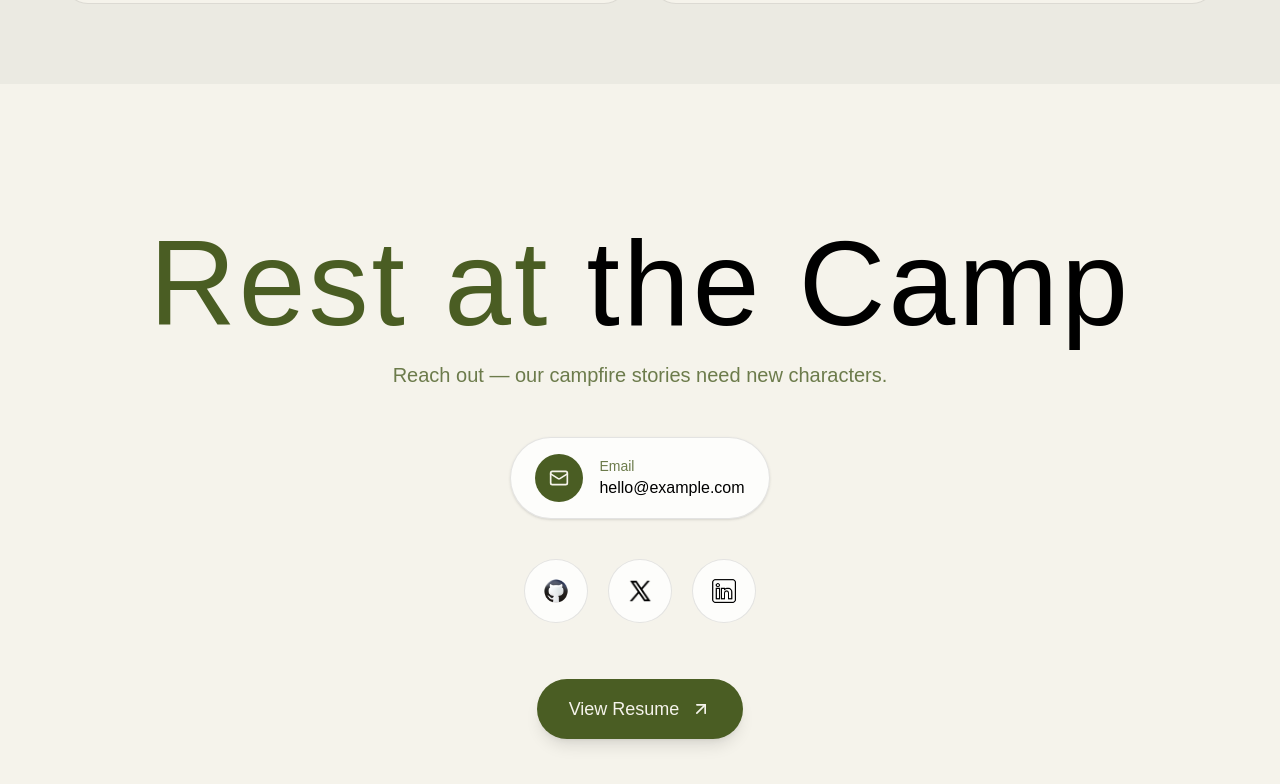
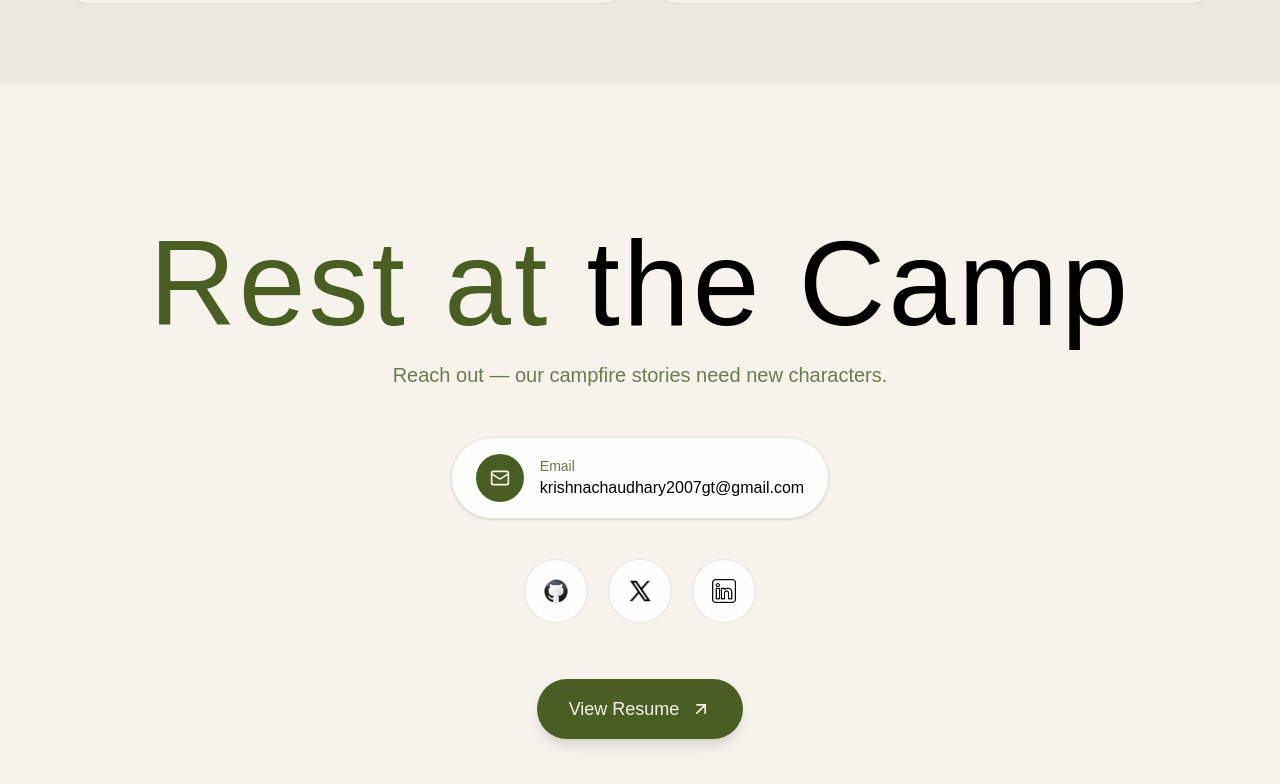
Before and after one commit to sudoKrishna/krishna, a Next.js app: page / in a window 1280 px wide. Shown: the part 5544-6328 px from the top of the page. Built offline with nearby package versions, Linux system fonts and the light colour scheme; a web font is replaced by a local one.

Commit message:
updated the links

```diff
--- a/app/components/Rest.tsx
+++ b/app/components/Rest.tsx
@@ -17,17 +17,17 @@ const cursiveFont = Edu_NSW_ACT_Cursive({
 const socials = [
   {
     icon: "/git.png",
-    href: "https://github.com/yourusername",
+    href: "https://github.com/sudoKrishna",
     label: "GitHub",
   },
   {
     icon: "/x.png",
-    href: "https://x.com/yourusername",
+    href: "https://x.com/cha73066",
     label: "X",
   },
   {
     icon: "/link.png",
-    href: "https://linkedin.com/in/yourusername",
+    href: "https://www.linkedin.com/in/krishna-chaudhary-1b287526b/",
     label: "LinkedIn",
   },
 ];
@@ -47,7 +47,7 @@ export default function Rest() {
         codeMode ? "bg-black text-green-400" : "bg-[#F5F3EB]"
       }`}
     >
-      {/* ⚡ HACK OVERLAY */}
+
       {codeMode && (
         <div className="pointer-events-none fixed inset-0 z-50 opacity-10 text-green-400 text-[10px] whitespace-pre-wrap">
           {Array.from({ length: 80 })
@@ -87,7 +87,7 @@ export default function Rest() {
 
         {/* EMAIL */}
         <a
-          href="mailto:hello@example.com"
+          href="mailto:krishnachaudhary2007gt@gmail.com"
           className={`mt-12 flex items-center gap-4 rounded-full border px-6 py-4 shadow-sm transition-all duration-300 hover:-translate-y-1 hover:shadow-xl ${
             codeMode
               ? "bg-black border-green-500 text-green-400"
@@ -112,7 +112,7 @@ export default function Rest() {
             </p>
 
             <p className={codeMode ? "text-green-400" : "text-black"}>
-              {codeMode ? toBinary("hello@example.com") : "hello@example.com"}
+              {codeMode ? toBinary("krishnachaudhary2007gt@gmail.com") : "krishnachaudhary2007gt@gmail.com"}
             </p>
           </div>
         </a>
```
